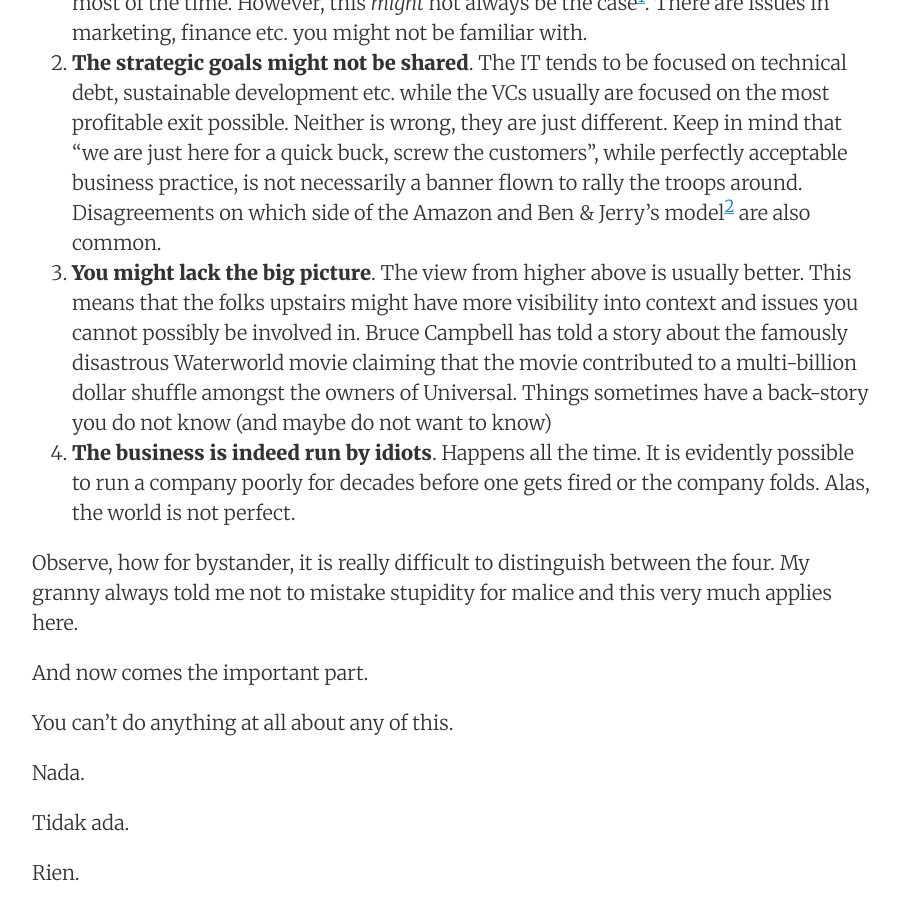
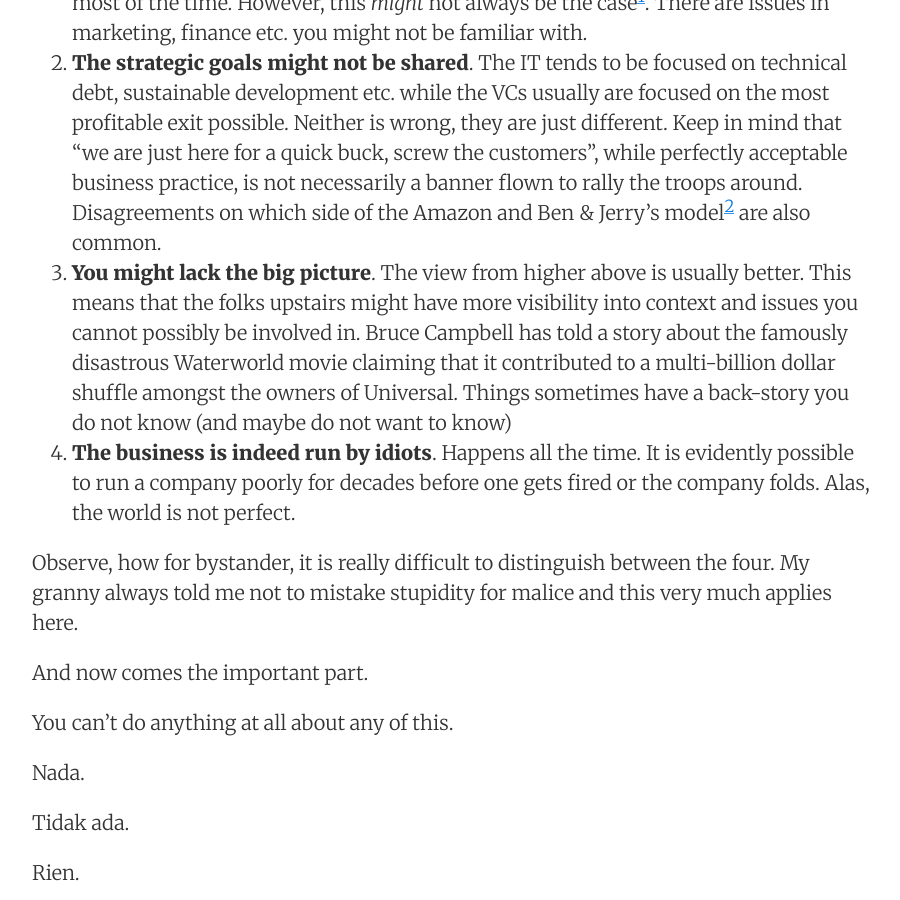
Before and after one commit to andreskytt/it_strateegia, a Jekyll site: the page built from _posts/2016-10-03-on-serenity.md, in a window 1280 px wide and 900 px high, scrolled down 1189 px. Shown: the whole window, without its empty margins (188-1088 px from the left). Built offline with Jekyll 4.4.1, drawn with Linux system fonts in a browser that asks for light colours.

Commit message:
New post on serenity up

```diff
--- a/_posts/2016-10-03-on-serenity.md
+++ b/_posts/2016-10-03-on-serenity.md
@@ -20,7 +20,7 @@ Why this might be?
 
 1. __The business management might be smarter than you__. Gasp! You are in an IT leadership position because you are a smart experienced person. You don't get to be a smart experienced person  unless you are smarter than most people around you for most of the time. However, this _might_ not always be the case[^1]. There are issues in marketing, finance etc. you might not be familiar with.
 1. __The strategic goals might not be shared__. The IT tends to be focused on technical debt, sustainable development etc. while the VCs usually are focused on the most profitable exit possible. Neither is wrong, they are just different. Keep in mind that "we are just here for a quick buck, screw the customers", while perfectly acceptable business practice, is not necessarily a banner flown to rally the troops around. Disagreements on which side of the  Amazon and Ben & Jerry's model[^2] are also common.
-1. __You might lack the big picture__. The view from higher above is usually better. This means that the folks upstairs might have more visibility into context and issues you cannot possibly be involved in. Bruce Campbell has told a story about the famously disastrous Waterworld movie claiming that the movie contributed to a multi-billion dollar shuffle amongst the owners of Universal. Things sometimes have a back-story you do not know (and maybe do not want to know)
+1. __You might lack the big picture__. The view from higher above is usually better. This means that the folks upstairs might have more visibility into context and issues you cannot possibly be involved in. Bruce Campbell has told a story about the famously disastrous Waterworld movie claiming that it contributed to a multi-billion dollar shuffle amongst the owners of Universal. Things sometimes have a back-story you do not know (and maybe do not want to know)
 1. __The business is indeed run by idiots__. Happens all the time. It is evidently possible to run a company poorly for decades before one gets fired or the company folds. Alas, the world is not perfect.
 
 Observe, how for bystander, it is really difficult to distinguish between the four. My granny always told me not to mistake stupidity for malice and this very much applies here.
```
